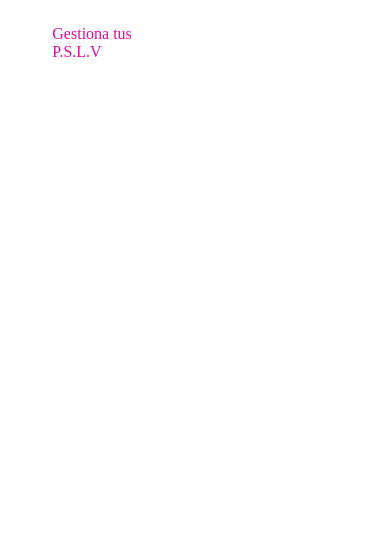
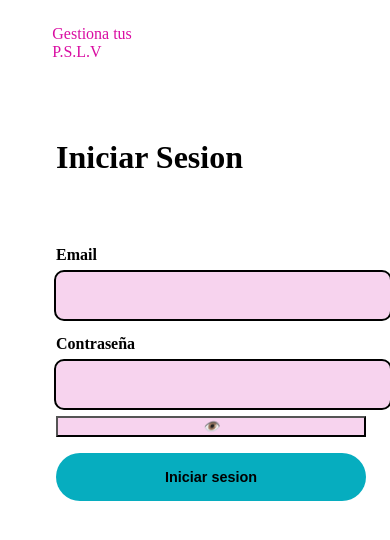
Before and after one commit to nereazj544/GestionSPLV_A18_v4, an Angular app: page /login in a window 390 px wide. Shown: the top 540 px of the page. Built offline with nearby package versions, Linux system fonts and the light colour scheme.

Commit message:
Agregar funcionalidad de inicio de sesión: implementar visualización de contraseña, rotación de imágenes y mejorar estilos de formulario.

```diff
--- a/src/app/auth/auth-login/auth-login.component.css
+++ b/src/app/auth/auth-login/auth-login.component.css
@@ -0,0 +1,158 @@
+* {
+    text-decoration: none;
+}
+
+
+.parent {
+    margin-top: 3rem;
+    margin-left: 16rem;
+    align-items: center;
+    display: grid;
+    grid-template-columns: repeat(5, 1fr);
+    grid-template-rows: repeat(5, 1fr);
+    gap: 8px;
+}
+
+.div1 {
+    grid-row: span 5 / span 5;
+}
+
+.div1 img {
+    max-width: 20rem;
+    padding-right: 3rem;
+    padding-left: 3rem;
+}
+
+.div2 {
+    grid-column: span 2 / span 2;
+}
+
+.div3 {
+    grid-column: span 2 / span 2;
+    grid-row: span 3 / span 3;
+    grid-column-start: 2;
+    grid-row-start: 2;
+}
+
+/* TODO formulario */
+.form {
+    display: flex;
+    flex-direction: column;
+    align-items: center;
+    gap: 1rem;
+    width: 100%;
+    max-width: 300px;
+}
+
+.form .input-span {
+    width: 100%;
+    display: flex;
+    flex-direction: column;
+    gap: 0.5rem;
+}
+
+.form input[type="email"],
+.form input[type="password"], .pass {
+    border-radius: 0.5rem;
+    padding: 1rem 0.75rem;
+    width: 100%;
+    border: none;
+    display: flex;
+    align-items: center;
+    gap: 0.5rem;
+    background-color: #ea87d05e;
+    outline: 2px solid black;
+}
+
+.form input[type="email"]:focus,
+.form input[type="password"]:focus, .pass:focus {
+    outline: 2px solid black;
+}
+
+.label {
+    align-self: flex-start;
+    color: black;
+    font-weight: 600;
+}
+
+.form .submit {
+    padding: 1rem 0.75rem;
+    width: 100%;
+    display: flex;
+    align-items: center;
+    gap: 0.5rem;
+    border-radius: 3rem;
+    background-color: #06ADBF;
+    color: black;
+    border: none;
+    cursor: pointer;
+    transition: all 300ms;
+    font-weight: 600;
+    font-size: 0.9rem;
+}
+
+.form .submit:hover {
+    background-color: #0B4359;
+    color: white;
+}
+
+.span {
+    text-decoration: none;
+    color: white;
+}
+
+.span a {
+    color: black;
+}
+
+
+
+/* TODO VER CONTRASEÑA */
+
+.ver-pass{
+    /* padding: 1rem 0.75rem; */
+    display: block;
+    align-items: center;
+    background-color: #ea87d05e;
+
+}
+.ver-pass:hover{
+    background-color: #0B4359;
+    /* border-radius: 0.5rem; */
+    /* width: 100%; */
+    /* border: none; */
+    /* gap: 0.5rem; */
+    /* outline: 2px solid black; */
+}
+
+
+
+
+/*TODO Media query para dispositivos móviles */
+@media screen and (max-width: 768px) {
+    .parent {
+        margin: 2rem;
+        grid-template-columns: 1fr;
+        grid-template-rows: auto;
+        gap: 1rem;
+    }
+
+    .div1 {
+        display: none;
+        /* Oculta la imagen en móviles */
+    }
+
+    .div2,
+    .div3 {
+        grid-column: 1;
+        width: 100%;
+        padding: 1rem;
+    }
+
+    .form {
+        max-width: 100%;
+    }
+    .div1 img {
+        max-width: 100%;
+    }
+}
--- a/src/app/auth/auth-login/auth-login.component.html
+++ b/src/app/auth/auth-login/auth-login.component.html
@@ -0,0 +1,27 @@
+<div class="parent">
+    <div class="div1">
+        <img [src]="currentImgLng" alt="IMAGENES">
+    </div>
+    <div class="div2">
+        <h1>Iniciar Sesion</h1>
+    </div>
+    <div class="div3">
+        <form class="form">
+            <!-- TODO EMAIL -->
+            <span class="input-span">
+                <label for="email" class="label">Email</label>
+                <input type="email" name="email" id="email" />
+            </span>
+            <!-- TODO CONTRASEÑA -->
+            <span class="input-span">
+                <label for="password" class="label">Contraseña</label>
+                <input [type]="showPass ? 'text':'password'" name="password" id="password" class="pass"/>
+                <button type="button" class="ver-pass" (click)="togglePass()">
+                    <i class="fas" [class.fa-eye]="!showPass" [class.fa-eye-slash]="showPass">👁️</i>
+                </button>
+            </span>
+            <!-- <span class="span"><a href="">No me acuerdo de la contraseña</a></span> -->
+            <input class="submit" type="submit" value="Iniciar sesion" />
+        </form>
+    </div>
+</div>
--- a/src/app/auth/auth-login/auth-login.component.ts
+++ b/src/app/auth/auth-login/auth-login.component.ts
@@ -1,4 +1,4 @@
-import { Component } from '@angular/core';
+import { Component, OnDestroy, OnInit } from '@angular/core';
 
 @Component({
   selector: 'app-auth-login',
@@ -7,6 +7,43 @@ import { Component } from '@angular/core';
   templateUrl: './auth-login.component.html',
   styleUrl: './auth-login.component.css'
 })
-export class AuthLoginComponent {
+export class AuthLoginComponent implements OnDestroy, OnInit {
+  // TODO MOSTRAR CONTRASEÑA
+  showPass = false;
 
+  togglePass() {
+    this.showPass = !this.showPass;
+  }
+
+
+  // TODO IMAGENES
+  imagenes = [
+    'https://i.pinimg.com/736x/24/1a/33/241a33e322eade5ed3f487b2ac9ea9f5.jpg',
+    'https://i.pinimg.com/236x/f8/1b/39/f81b39d7555259c63c23cca0ac0b635e.jpg',
+    'https://i.pinimg.com/736x/02/aa/6f/02aa6fc8f112bce0f0fcfd47b8940666.jpg',
+    'https://i.pinimg.com/736x/21/e4/ee/21e4eebb78a1febe8e8268a6c24056d8.jpg'
+  ];
+
+  currentImgLng = this.imagenes[0];
+
+  private imgIn: any;
+  private curretnImgID = 0;
+
+
+  ngOnInit() {
+    this.empezar();
+  }
+
+  ngOnDestroy() {
+    if (this.imgIn) {
+      clearInterval(this.imgIn)
+    }
+  }
+
+  private empezar() {
+    this.imgIn = setInterval(() => {
+      this.curretnImgID = (this.curretnImgID + 1) % this.imagenes.length
+      this.currentImgLng = this.imagenes[this.curretnImgID]
+    }, 5000)
+  }
 }
```
